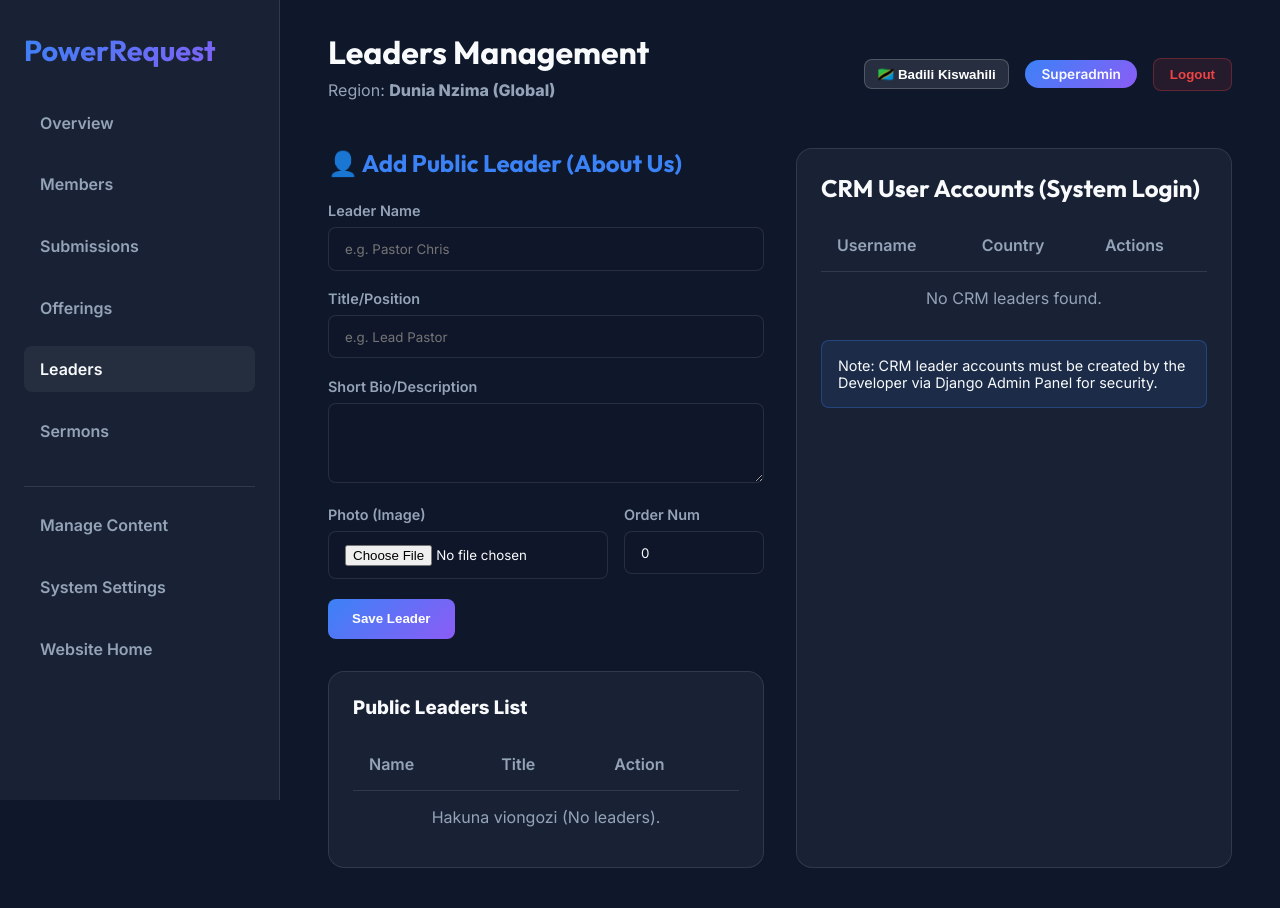
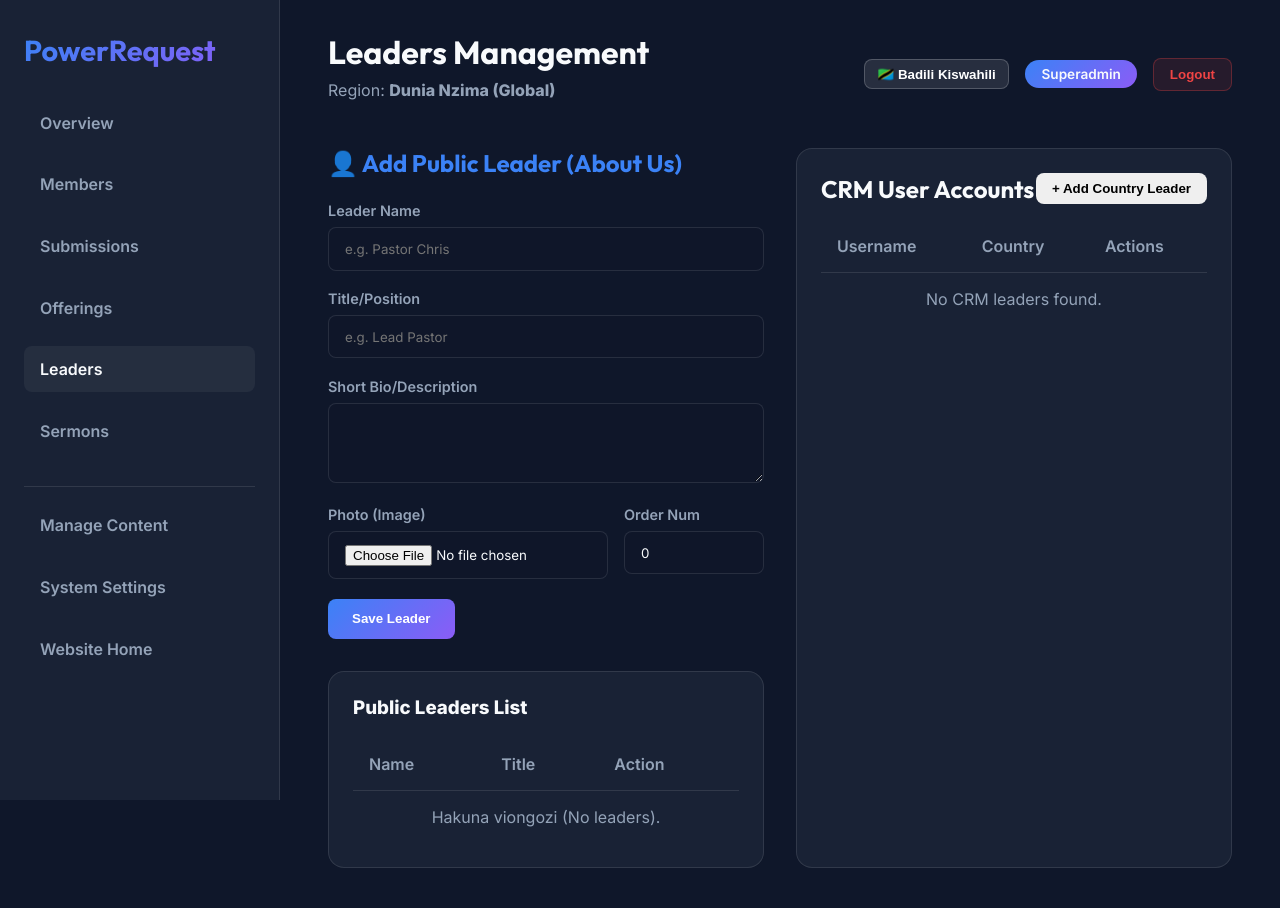
Before and after one commit to Nyisulya/power-request, a Django app: page /dashboard/leaders/ in a window 1280 px wide. Shown: the top 908 px of the page. Run offline with Django 5.2, Linux system fonts and the light colour scheme; the visitor is signed in with stand-in values (Sample User, id 1); data comes from the database, SQL or seed files in the repository; data that the repository does not hold is empty.

Commit message:
Feat: Add CRM Leader creation form directly in dashboard

```diff
--- a/portal/templates/portal/dashboard_leaders.html
+++ b/portal/templates/portal/dashboard_leaders.html
@@ -148,7 +148,38 @@
 
     <!-- System CRM Leaders (Login Accounts) -->
     <div class="table-container">
-        <h2 style="margin-top: 0; margin-bottom: 1rem;"><span class="lang-en">CRM User Accounts (System Login)</span><span class="lang-sw">Akaunti za Mfumo (Wanaoingia Hapa)</span></h2>
+        <div style="display: flex; justify-content: space-between; align-items: center; margin-bottom: 1rem;">
+            <h2 style="margin: 0;"><span class="lang-en">CRM User Accounts</span><span class="lang-sw">Akaunti za Viongozi wa Nchi</span></h2>
+            <button onclick="document.getElementById('crmLeaderForm').style.display='block'" class="btn-primary" style="padding: 0.5rem 1rem; border-radius: 8px; border: none; font-weight: bold; cursor: pointer;">
+                + <span class="lang-en">Add Country Leader</span><span class="lang-sw">Ongeza Kiongozi wa Nchi</span>
+            </button>
+        </div>
+
+        <div id="crmLeaderForm" style="display: none; background: rgba(0,0,0,0.3); padding: 1.5rem; border-radius: 12px; margin-bottom: 1.5rem; border: 1px solid var(--glass-border);">
+            <form method="POST">
+                {% csrf_token %}
+                <input type="hidden" name="action" value="create_crm_leader">
+                <div style="display: grid; grid-template-columns: repeat(auto-fit, minmax(200px, 1fr)); gap: 1rem; margin-bottom: 1rem;">
+                    <div>
+                        <label style="display:block; font-size: 0.85rem; margin-bottom: 0.3rem;"><span class="lang-en">Username</span><span class="lang-sw">Jina la Kuingilia (Username)</span></label>
+                        <input type="text" name="username" required style="width: 100%; padding: 0.6rem; border-radius: 8px; border: 1px solid var(--glass-border); background: rgba(0,0,0,0.2); color: white;">
+                    </div>
+                    <div>
+                        <label style="display:block; font-size: 0.85rem; margin-bottom: 0.3rem;"><span class="lang-en">Password</span><span class="lang-sw">Neno Siri (Password)</span></label>
+                        <input type="password" name="password" required style="width: 100%; padding: 0.6rem; border-radius: 8px; border: 1px solid var(--glass-border); background: rgba(0,0,0,0.2); color: white;">
+                    </div>
+                    <div>
+                        <label style="display:block; font-size: 0.85rem; margin-bottom: 0.3rem;"><span class="lang-en">Assigned Country</span><span class="lang-sw">Nchi Anayosimamia</span></label>
+                        <input type="text" name="country" required placeholder="e.g. Kenya" style="width: 100%; padding: 0.6rem; border-radius: 8px; border: 1px solid var(--glass-border); background: rgba(0,0,0,0.2); color: white;">
+                    </div>
+                </div>
+                <div style="display: flex; gap: 1rem;">
+                    <button type="button" onclick="document.getElementById('crmLeaderForm').style.display='none'" style="padding: 0.6rem 1rem; border-radius: 8px; border: 1px solid var(--glass-border); background: transparent; color: white; cursor: pointer;">Cancel</button>
+                    <button type="submit" class="btn-primary" style="padding: 0.6rem 1.5rem; border-radius: 8px; border: none; font-weight: bold; cursor: pointer;">Save Leader</button>
+                </div>
+            </form>
+        </div>
+
         <table>
             <thead>
                 <tr>
@@ -178,13 +209,6 @@
                 {% endfor %}
             </tbody>
         </table>
-
-        <div style="margin-top: 1rem; padding: 1rem; background: rgba(59, 130, 246, 0.1); border: 1px solid rgba(59, 130, 246, 0.3); border-radius: 8px;">
-            <p style="font-size: 0.9rem; color: var(--text-main); margin: 0;">
-                <span class="lang-en">Note: CRM leader accounts must be created by the Developer via Django Admin Panel for security.</span>
-                <span class="lang-sw">Zingatia: Akaunti za mfumo zinatengenezwa na Developer kupitia Admin Panel kwa ajili ya usalama. Hapa unaweza kuwafuta tu.</span>
-            </p>
-        </div>
     </div>
 </div>
 {% endblock %}
--- a/portal/views.py
+++ b/portal/views.py
@@ -500,6 +500,18 @@ def dashboard_leaders_view(request):
                     user_to_delete.delete()
             return redirect('dashboard_leaders')
 
+        elif action == 'create_crm_leader':
+            from django.contrib.auth.models import User
+            username = request.POST.get('username', '').strip()
+            password = request.POST.get('password', '').strip()
+            country = request.POST.get('country', '').strip()
+
+            if username and password and country:
+                if not User.objects.filter(username=username).exists():
+                    new_user = User.objects.create_user(username=username, password=password)
+                    CountryLeader.objects.create(user=new_user, country=country)
+            return redirect('dashboard_leaders')
+
         elif action == 'create_public_leader':
             name = request.POST.get('name', '').strip()
             title = request.POST.get('title', '').strip()
```
